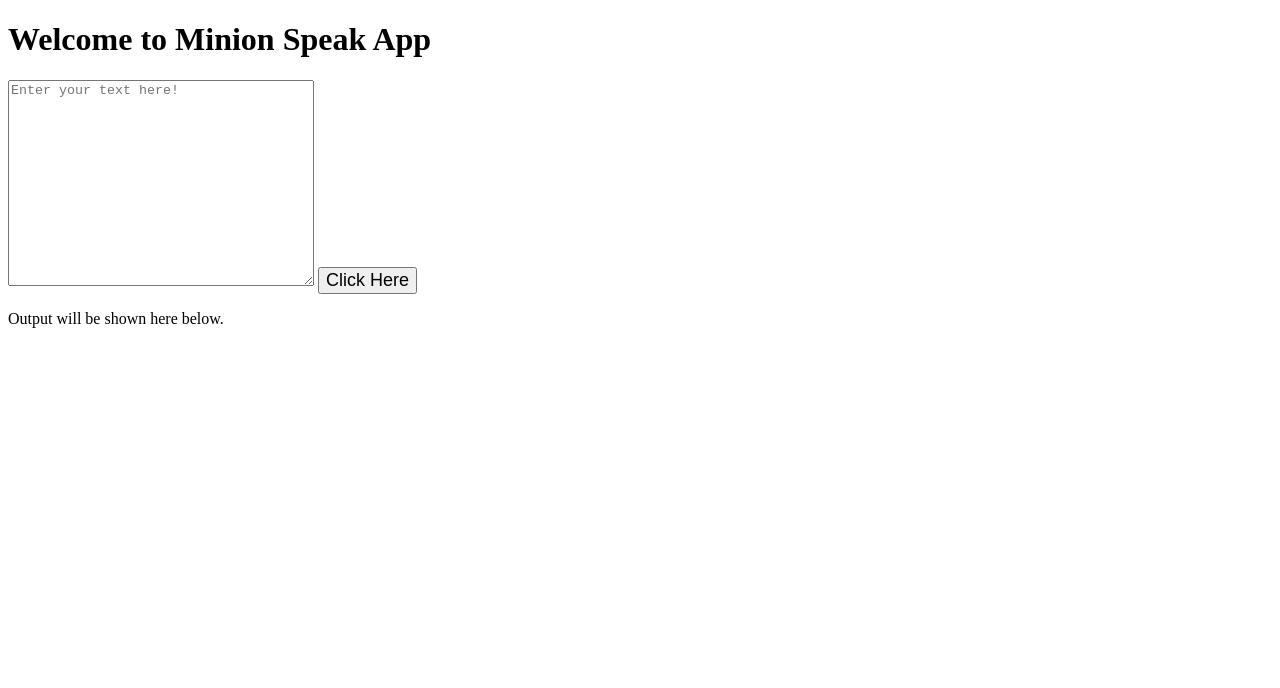
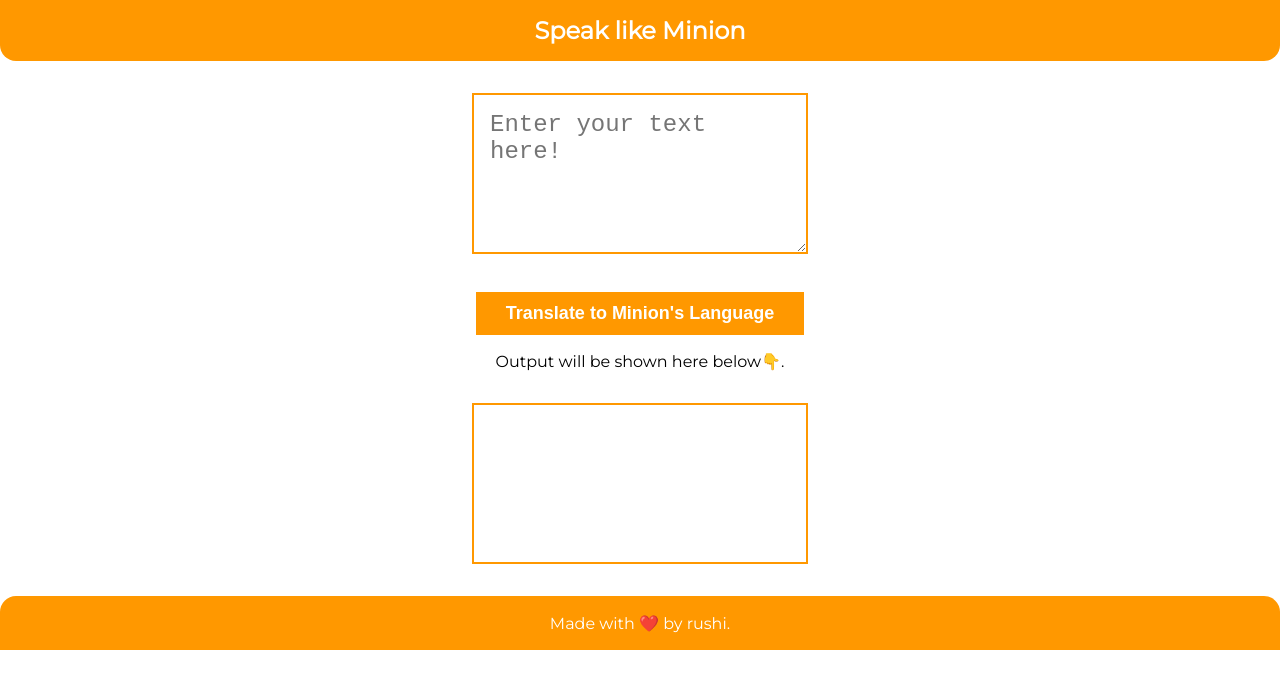
Before and after one commit to rushi-173/Speak-like-Minion, a plain HTML site: page index.html in a window 1280 px wide. Drawn offline with Linux system fonts and the light colour scheme.

Commit message:
style: done with styling

```diff
--- a/index.html
+++ b/index.html
@@ -1,14 +1,26 @@
 <!DOCTYPE html>
 <html>
 <head>
+    <meta name="viewport" content="width=device-width, initial-scale=1.0">
+    <link rel="icon" href="./minion.png">
 	<title>Minion Speak Translate</title>
+	<link rel="stylesheet" type="text/css" href="./style.css">
 </head>
 <body>
-	<h1>Welcome to Minion Speak App</h1>
-	<textarea id="txtInput" placeholder="Enter your text here!" style="width: 300px; height: 200px;"></textarea>
-	<button style="font-size: large;" id="btn">Click Here</button>
-	<p>Output will be shown here below.</p>
+	<center>
+	<nav class="navigation">
+		<h1 class="nav-logo">Speak like Minion</h1>
+	</nav>
+	<section>
+	<textarea id="txtInput" placeholder="Enter your text here!"></textarea><br>
+	<button id="btn" class="link link-primary">Translate to Minion's Language</button>
+	<p>Output will be shown here below👇.</p>
 	<div id="divOut"></div>
 	<script type="text/javascript" src="./main.js"></script>
+    </section>
+	<footer class="footer">
+		<p class="footer-title">Made with ❤️ by rushi.</p>
+	</footer>
+	</center>
 </body>
 </html>
--- /dev/null
+++ b/style.css
@@ -0,0 +1,84 @@
+@import url('https://fonts.googleapis.com/css2?family=Montserrat:wght@400&display=swap');
+
+:root{
+	--primary-color:#FF9800;
+	--secondary-color:#00B0FF;
+	--dark-grey:#424242;
+	--light-grey:#EEEEEE;
+}
+
+body{
+	font-family: 'Montserrat',sans-serif;
+	margin: 0px;
+}
+
+.container{
+	padding: 0rem 1rem;
+	line-height: 2rem;
+}
+
+.container-center{
+	max-width: 650px;
+	margin: auto;
+}
+
+.link{
+	text-decoration: none;
+	padding: 0.5rem 1.7rem;
+	margin: 0.1rem;
+}
+
+.link-primary{
+	font-size: large;
+	background-color: var(--primary-color);
+	color: white;
+	border: 0.2rem solid var(--primary-color);
+	font-weight: 580;
+}
+
+.navigation{
+	background-color: var(--primary-color);
+	padding: 1rem 0.5rem;
+	color: white;
+	border-bottom-left-radius: 1rem;
+	border-bottom-right-radius: 1rem;
+}
+
+.navigation .nav-logo{
+	font-size: x-large;
+	font-weight: 600;
+	margin: 0rem 2rem;
+}
+
+textarea{
+	font-size: 1.5rem;
+	margin: 2rem;
+	padding: 1rem;
+	width: 300px;
+	height: 125px;
+	border: 2px solid var(--primary-color);
+	color: var(--dark-grey);
+}
+
+#divOut{
+	font-size: 1.5rem;
+	margin: 2rem;
+	padding: 1rem;
+	width: 300px;
+	height: 125px;
+	border: 2px solid var(--primary-color);
+	color: var(--dark-grey);
+}
+
+.footer{
+	background-color: var(--primary-color);
+	border-top-left-radius: 1rem;
+	border-top-right-radius: 1rem;
+	padding: 0.1rem;
+}
+
+.footer-title{
+	font-size: 1rem;
+	color: white;
+	text-align: center;
+}
```
Also changed, not shown: minion.png (added).
